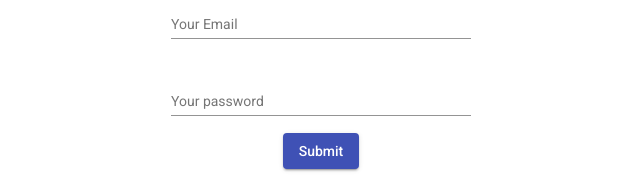
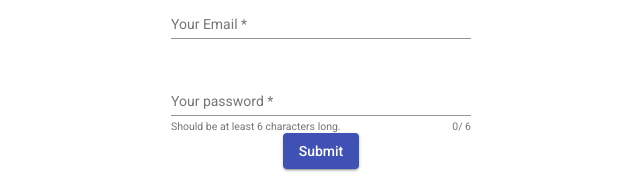
Before and after one commit to Yassineaiss/Angular-Material-Fitness-Tracker-Project, an Angular app: page /signup in a window 1280 px wide. Shown: the top 183 px of the page, without its empty margins (319-959 px from the left). Built offline with nearby package versions, Linux system fonts and the light colour scheme.

Commit message:
Implementing Hints and Validation Errors (on Forms)

```diff
--- a/src/app/auth/signup/signup.component.html
+++ b/src/app/auth/signup/signup.component.html
@@ -1,24 +1,34 @@
 <section class="signup-forms">
   <form fxLayout="column" fxLayoutAlign="center center" #f="ngForm" (ngSubmit)="onSubmit(f)">
-    <mat-form-field>
+    <mat-form-field >
       <input
         type="email"
         matInput
         placeholder="Your Email"
         ngModel
         name="email"
+        email
+        required
+        #emailInput="ngModel"
       />
+      <mat-error *ngIf="emailInput.hasError('required')">Fieled must not be empty</mat-error>
+      <mat-error *ngIf="!emailInput.hasError('required')">E-Mail is Invalid</mat-error>
     </mat-form-field>
     <br />
-    <mat-form-field>
+    <mat-form-field hintLabel="Should be at least 6 characters long.">
       <input
         type="password"
         matInput
         placeholder="Your password"
         ngModel
         name="password"
-
+        required
+        minlength="6"
+        #pwInput="ngModel"
       />
+      <!-- numerotation -->
+      <mat-hint align="end">{{pwInput.value?.length}}/ 6</mat-hint>
+      <mat-error>Has to be at least 6 characters</mat-error>
     </mat-form-field>
     <button type="submit" mat-raised-button color="primary">Submit</button>
   </form>
```
